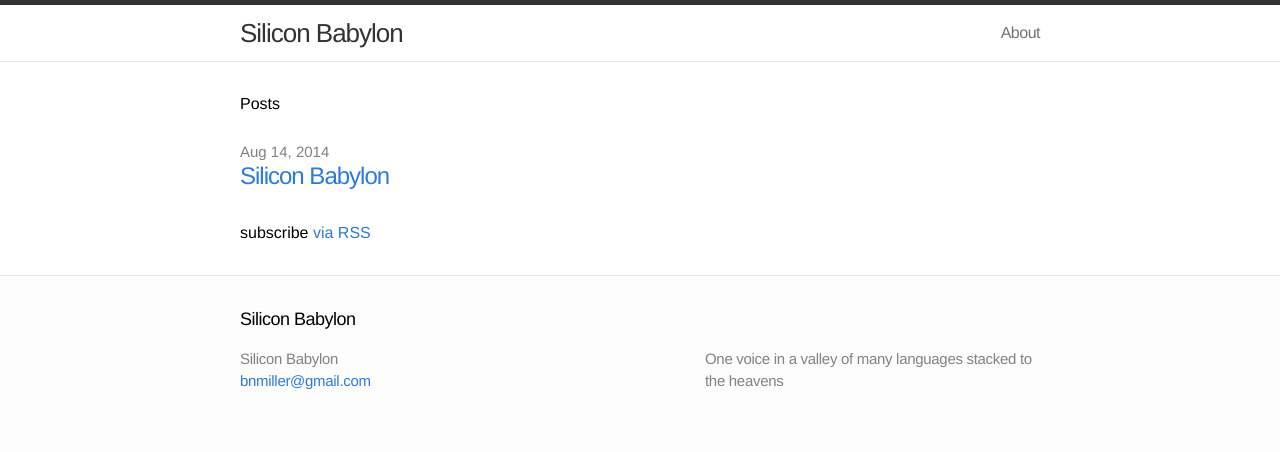
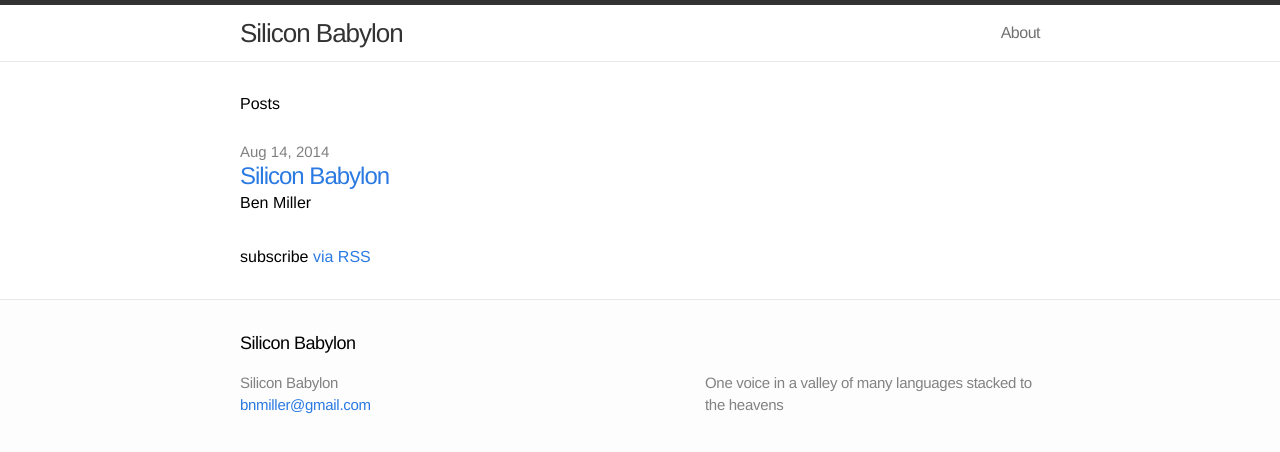
Before and after one commit to siliconbabylon/siliconbabylon.github.io, a Jekyll site: the page built from index.html, in a window 1280 px wide. Shown: the top 452 px of the page. Built offline with Jekyll 4.4.1, drawn with Linux system fonts in a browser that asks for light colours.

Commit message:
added author to index

```diff
--- a/index.html
+++ b/index.html
@@ -11,6 +11,8 @@ layout: default
       <li>
         <span class="post-date">{{ post.date | date: "%b %-d, %Y" }}</span>
         <a class="post-link" href="{{ post.url | prepend: site.baseurl }}">{{ post.title }}</a>
+        <br>
+        <span class="post-author">{{ post.author }}</span>
       </li>
     {% endfor %}
   </ul>
```
